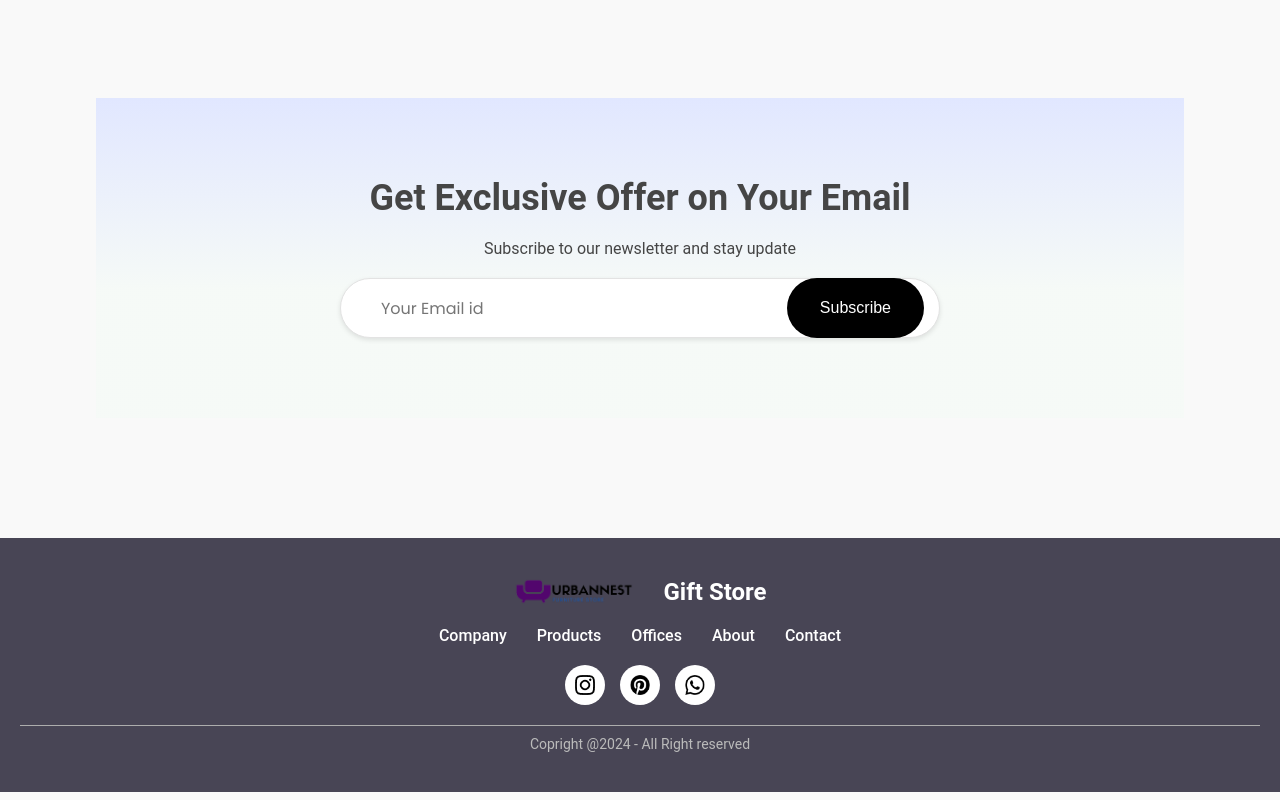
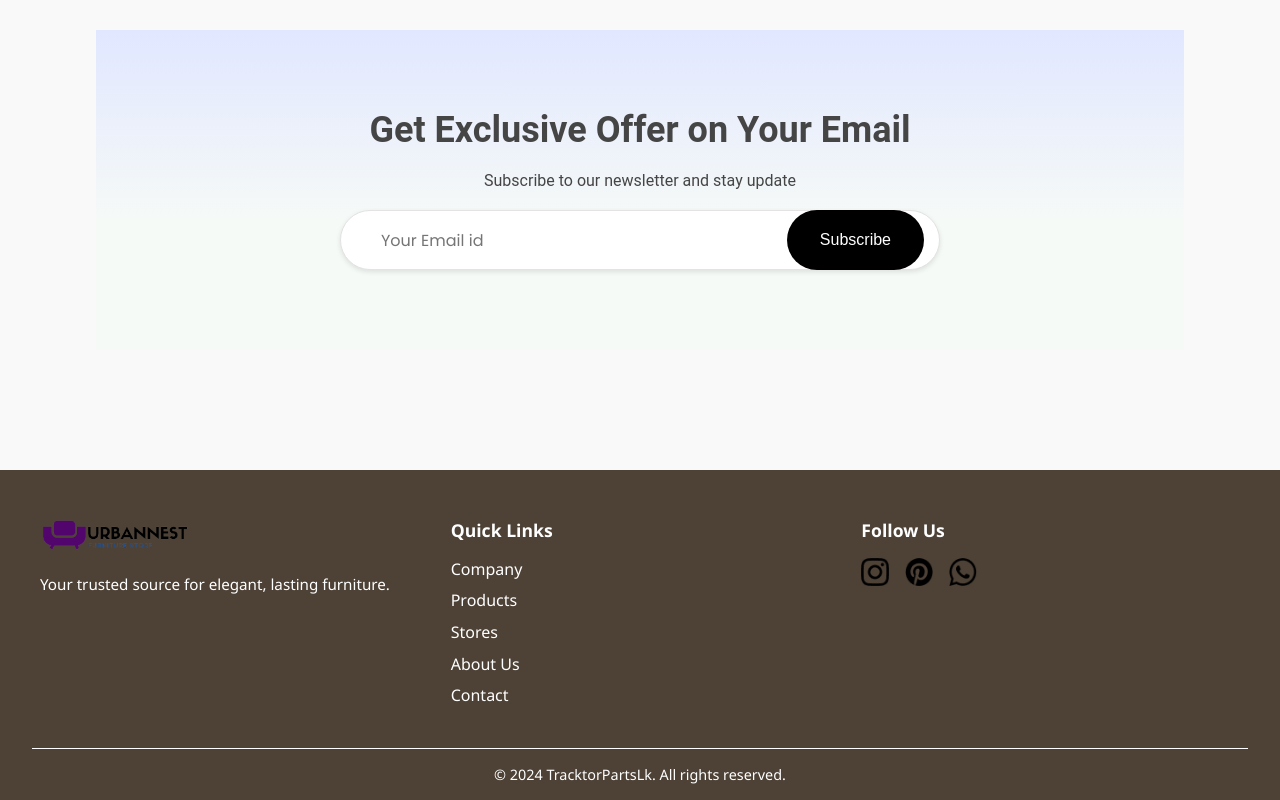
Before and after one commit to thilankadilshan/UrbanNest-furniture-store, a React (Create React App) app in the folder frontend/: page / in a window 1280 px wide. Shown: the part 2701-3501 px from the top of the page. Built offline with nearby package versions, Linux system fonts and the light colour scheme; no server answers.

Commit message:
footer section component created

```diff
--- a/frontend/src/Components/Footer/Footer.css
+++ b/frontend/src/Components/Footer/Footer.css
@@ -1,106 +1,103 @@
-/* Footer CSS */
 .footer {
-    background-color: #484555; /* Dark background for contrast */
-    color: #ffffff; /* White text for readability */
-    padding: 40px 20px;
+  background-color: #4e4237;
+  padding: 3rem 2rem 1rem;
+  font-family: 'Segoe UI', Tahoma, Geneva, Verdana, sans-serif;
+  color: #bb3f3f;
+}
+
+.footer-container {
   display: flex;
-    flex-direction: column;
-    align-items: center;
-    gap: 20px;
-    text-align: center;
+  flex-wrap: wrap;
+  justify-content: space-between;
+  gap: 2rem;
+  max-width: 1200px;
+  margin: 0 auto;
+}
+
+.footer-logo-section {
+  flex: 1;
+  min-width: 250px;
 }
 
 .footer-logo {
-    display: flex;
-    align-items: center;
-    gap: 30px;
+  width: 150px;
+  margin-bottom: 1rem;
 }
 
-  .footer-logo img {
-    width: 120px;
-    height: auto;
+.footer-logo-section p {
+  font-size: 0.95rem;
+  color: #ffffff;
 }
 
-  .footer-logo p {
-    font-size: 24px;
-    font-weight: bold;
+.footer-links-section {
+  flex: 1;
+  min-width: 200px;
+}
+
+.footer-links-section h4 {
+  margin-bottom: 1rem;
+  font-size: 1.1rem;
+  color: #ffffff;
 }
 
 .footer-links {
-    display: flex;
-    gap: 30px;
   list-style: none;
   padding: 0;
-    margin: 0;
-    flex-wrap: wrap;
 }
 
-  .footer-links ul {
-    font-size: 16px;
-    font-weight: 500;
-    cursor: pointer;
-    transition: color 0.3s;
+.footer-links li {
+  margin-bottom: 0.6rem;
 }
 
-  .footer-links ul:hover {
-    color: #ff9f00; /* Highlight color */
+.footer-links a {
+  text-decoration: none;
+  color: #ffffff;
+  transition: color 0.3s ease;
 }
 
-  .footer-social-item {
-    display: flex;
-    gap: 15px;
+.footer-links a:hover {
+  color: #ff0000;
 }
 
-  .footer-icons-container {
-    width: 40px;
-    height: 40px;
-    display: flex;
-    justify-content: center;
-    align-items: center;
-    background-color: #ffffff;
-    border-radius: 50%;
-    transition: transform 0.3s, background-color 0.3s;
-    cursor: pointer;
+.footer-social-section {
+  flex: 1;
+  min-width: 200px;
 }
 
-  .footer-icons-container img {
-    width: 20px;
-    height: auto;
+.footer-social-section h4 {
+  margin-bottom: 1rem;
+  font-size: 1.1rem;
+  color: #ffffff;
 }
 
-  .footer-icons-container:hover {
-    background-color: #ff9f00; /* Highlight color */
+.footer-icons a {
+  margin-right: 1rem;
+  display: inline-block;
+  transition: transform 0.3s ease;
+}
+
+.footer-icons a:hover {
   transform: scale(1.1);
 }
 
-  .footer-copyright {
-    width: 100%;
+.footer-icons img {
+  width: 28px;
+  height: 28px;
 }
 
-  .footer-copyright hr {
-    border: 0;
-    height: 1px;
-    background-color: #adadad;
-    margin-bottom: 10px;
+.footer-bottom {
+  text-align: center;
+  margin-top: 2rem;
 }
 
-  .footer-copyright p {
-    font-size: 14px;
-    color: #bbbbbb;
+.footer-bottom hr {
+  border: none;
+  height: 1px;
+  background-color: #ffffff;
+  margin-bottom: 1rem;
 }
 
-  /* Responsive Design */
-  @media (max-width: 768px) {
-    .footer {
-      text-align: center;
+.footer-bottom p {
+  font-size: 0.9rem;
+  color: #ffffff;
 }
-
-    .footer-links {
-      flex-direction: column;
-      gap: 15px;
-    }
-
-    .footer-social-item {
-      justify-content: center;
-    }
-  }
--- a/frontend/src/Components/Footer/Footer.jsx
+++ b/frontend/src/Components/Footer/Footer.jsx
@@ -1,41 +1,62 @@
-import React from 'react'
-import './Footer.css'
-import footer_logo from '../Assets/logo.png'
-import intagram_icon from '../Assets/instagram_icon.png'
-import pintester_icon from '../Assets/pintester_icon.png'
-import whatsapp_icon from '../Assets/whatsapp_icon.png'
+import React from "react";
+import "./Footer.css";
+import footerLogo from "../Assets/logo.png";
+import instagramIcon from "../Assets/instagram_icon.png";
+import pinterestIcon from "../Assets/pintester_icon.png";
+import whatsappIcon from "../Assets/whatsapp_icon.png";
 
 const Footer = () => {
   return (
-    <div className='footer'>
-      <div className="footer-logo">
-        <img src={footer_logo} alt="" />
-        <p>Gift Store</p>
-      </div>
-      <ul className="footer-links">
-        <ul>Company</ul>
-        <ul>Products</ul>
-        <ul>Offices</ul>
-        <ul>About</ul>
-        <ul>Contact</ul>
-      </ul>
-      <div className="footer-social-item">
-        <div className="footer-icons-container">
-            <img src={intagram_icon} alt="" />
+    <footer className="footer">
+      <div className="footer-container">
+        <div className="footer-logo-section">
+          <img src={footerLogo} alt="Brand Logo" className="footer-logo" />
+          <p>Your trusted source for elegant, lasting furniture.</p>
         </div>
-        <div className="footer-icons-container">
-            <img src={pintester_icon} alt="" />
+
+        <div className="footer-links-section">
+          <h4>Quick Links</h4>
+          <ul className="footer-links">
+            <li>
+              <a href="#">Company</a>
+            </li>
+            <li>
+              <a href="#">Products</a>
+            </li>
+            <li>
+              <a href="#">Stores</a>
+            </li>
+            <li>
+              <a href="#">About Us</a>
+            </li>
+            <li>
+              <a href="#">Contact</a>
+            </li>
+          </ul>
         </div>
-        <div className="footer-icons-container">
-            <img src={whatsapp_icon} alt="" />
+
+        <div className="footer-social-section">
+          <h4>Follow Us</h4>
+          <div className="footer-icons">
+            <a href="#">
+              <img src={instagramIcon} alt="Instagram" />
+            </a>
+            <a href="#">
+              <img src={pinterestIcon} alt="Pinterest" />
+            </a>
+            <a href="#">
+              <img src={whatsappIcon} alt="WhatsApp" />
+            </a>
+          </div>
         </div>
       </div>
-      <div className="footer-copyright">
+
+      <div className="footer-bottom">
         <hr />
-        <p>Copright @2024 - All Right reserved</p>
+        <p>&copy; 2024 TracktorPartsLk. All rights reserved.</p>
       </div>
-    </div>
-  )
-}
+    </footer>
+  );
+};
 
-export default Footer
+export default Footer;
--- a/frontend/src/Components/Offers/Offers.css
+++ b/frontend/src/Components/Offers/Offers.css
@@ -1,5 +1,6 @@
 .offers {
     background-color: #fffedd;
+    height: 80vh;
     padding: 4rem 2rem;
     display: flex;
     justify-content: center;
```
Lines whose indentation alone changed are shown as unchanged.
